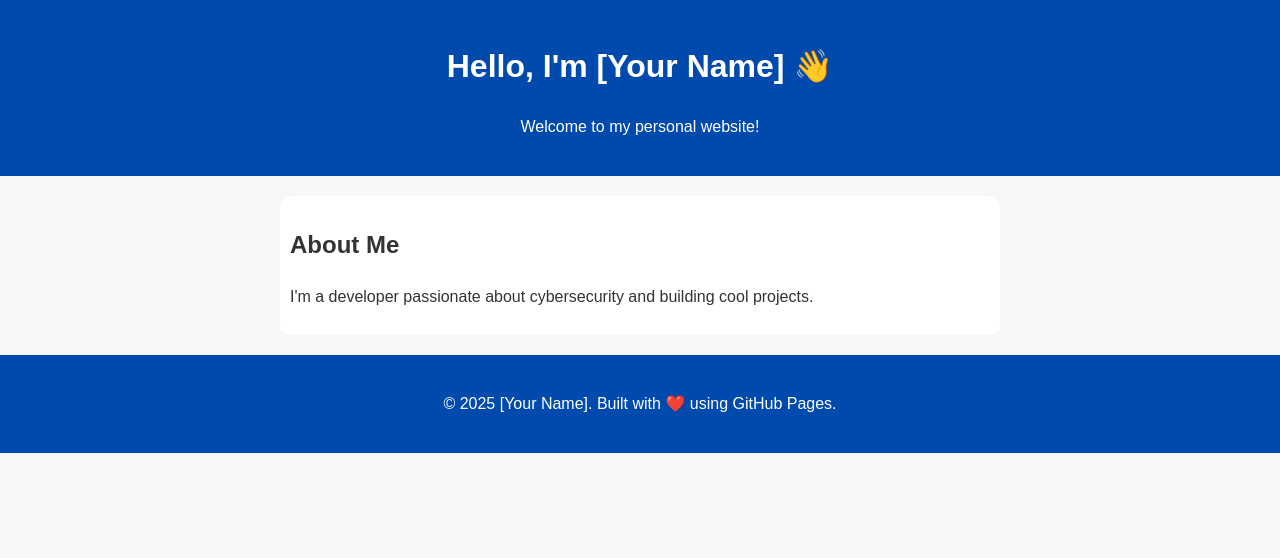
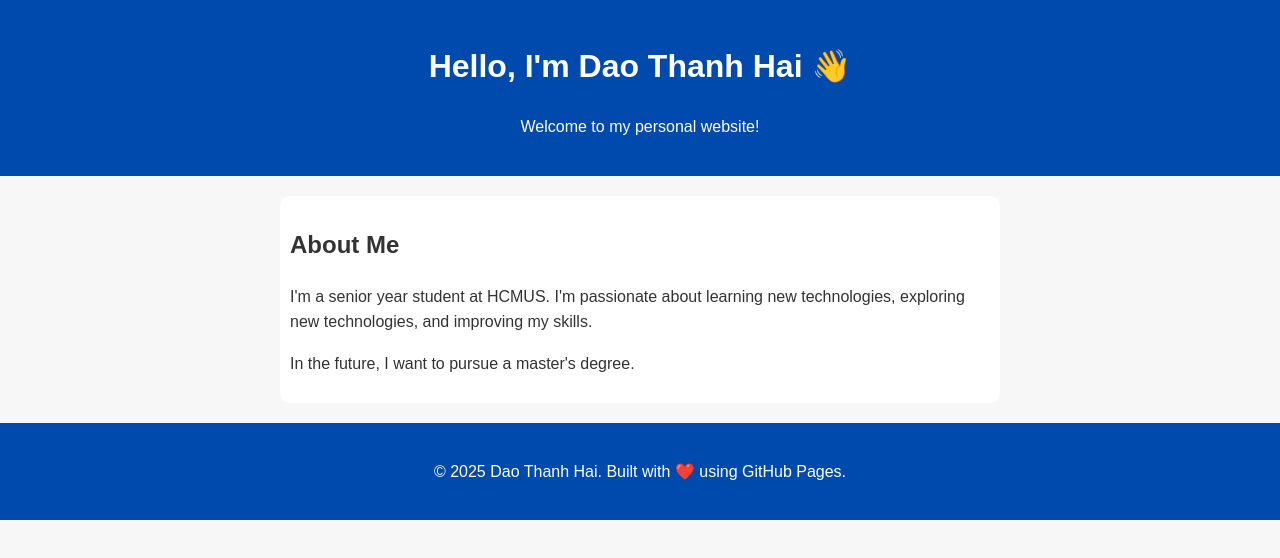
Before and after one commit to imbigbob/imbigbob.github.io, a plain HTML site: page index.html in a window 1280 px wide. Drawn offline with Linux system fonts and the light colour scheme.

Commit message:
change info

```diff
--- a/index.html
+++ b/index.html
@@ -10,17 +10,19 @@
 
 <body>
     <header>
-        <h1>Hello, I'm [Your Name] 👋</h1>
+        <h1>Hello, I'm Dao Thanh Hai 👋</h1>
         <p>Welcome to my personal website!</p>
     </header>
 
     <section>
         <h2>About Me</h2>
-        <p>I'm a developer passionate about cybersecurity and building cool projects.</p>
+        <p>I'm a senior year student at HCMUS. I'm passionate about learning new technologies, exploring new
+            technologies, and improving my skills.</p>
+        <p>In the future, I want to pursue a master's degree.</p>
     </section>
 
     <footer>
-        <p>© 2025 [Your Name]. Built with ❤️ using GitHub Pages.</p>
+        <p>© 2025 Dao Thanh Hai. Built with ❤️ using GitHub Pages.</p>
     </footer>
 </body>
 
```
